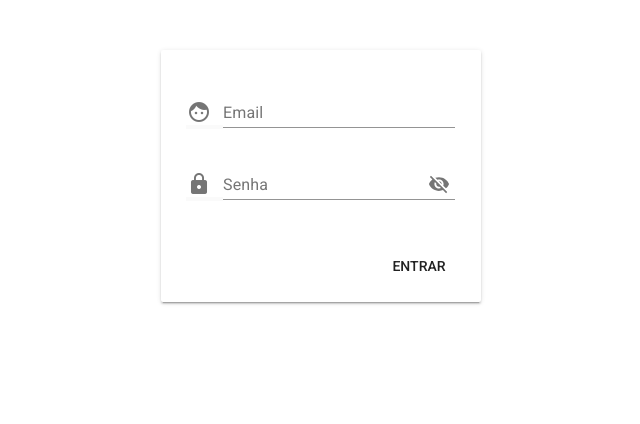
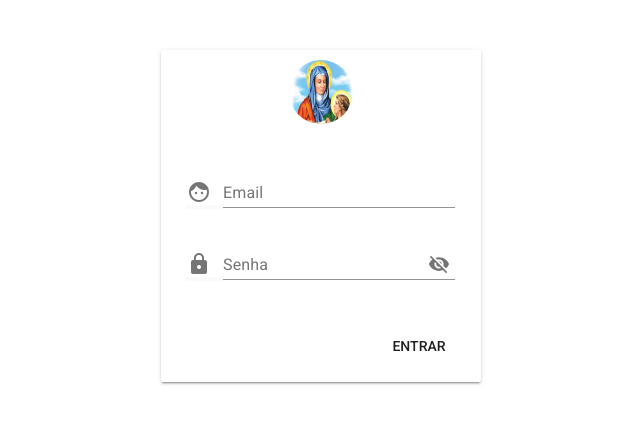
Before and after one commit to cosmonetwork/marmorariaSTN, a Vue app: page /#/login in a window 1280 px wide. Shown: the part 104-528 px from the top of the page, without its empty margins (319-959 px from the left). Built offline with nearby package versions, Linux system fonts and the light colour scheme; what vuefire would draw is missing.

Commit message:
alteração login com adição de imagem

```diff
--- a/src/components/ERPToolbar.vue
+++ b/src/components/ERPToolbar.vue
@@ -62,7 +62,7 @@
         <md-button class="md-icon-button" @click="toggleMenu">
           <md-icon>menu</md-icon>
         </md-button>
-        <span class="md-title">ERP</span>
+        <span class="md-title">{{ titulo }}</span>
       </md-app-toolbar>
 
       <md-app-drawer :md-active.sync="menuVisible" md-persistent="mini" md-permanent="clipped">
--- a/src/components/login.vue
+++ b/src/components/login.vue
@@ -3,8 +3,11 @@
     <div class="md-layout md-gutter md-alignment-center-center">
       <md-card md-with-hover>
         <md-progress-bar v-if="loginPress" md-mode="indeterminate"></md-progress-bar>
-          <md-card-header v-if="erroLogin">
-            <h5>{{ erroLoginMessage }}</h5>
+          <md-avatar class="md-layout md-large md-alignment-center">
+            <img src="../assets/santa-ana.jpg" alt="People">
+          </md-avatar>
+          <md-card-header>
+            <h5 v-if="erroLogin">{{ erroLoginMessage }}</h5>
           </md-card-header>
           <md-card-content>
             <md-field>
```
Also changed, not shown: src/assets/santa-ana.jpg (added), src/assets/santa-ana.svg (added).
